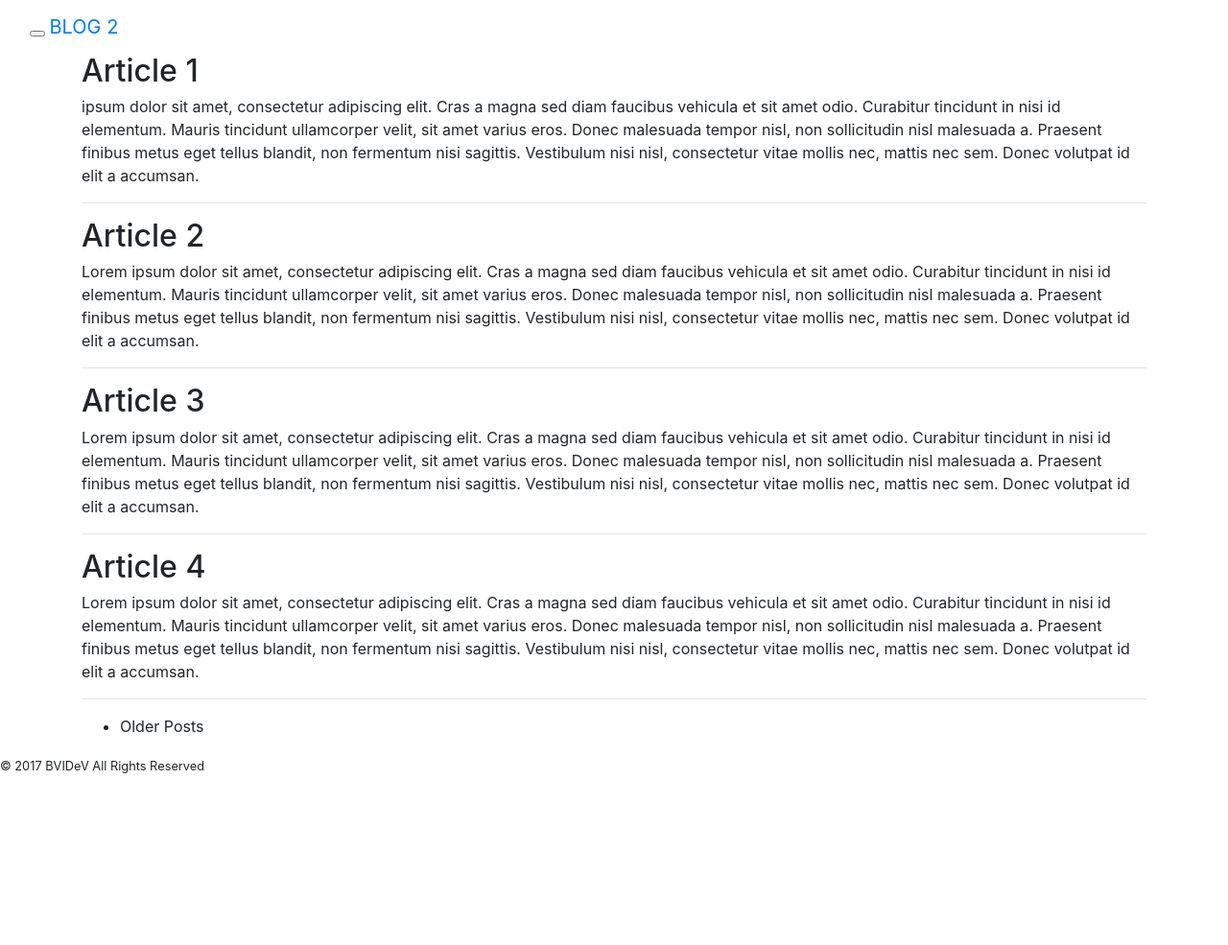
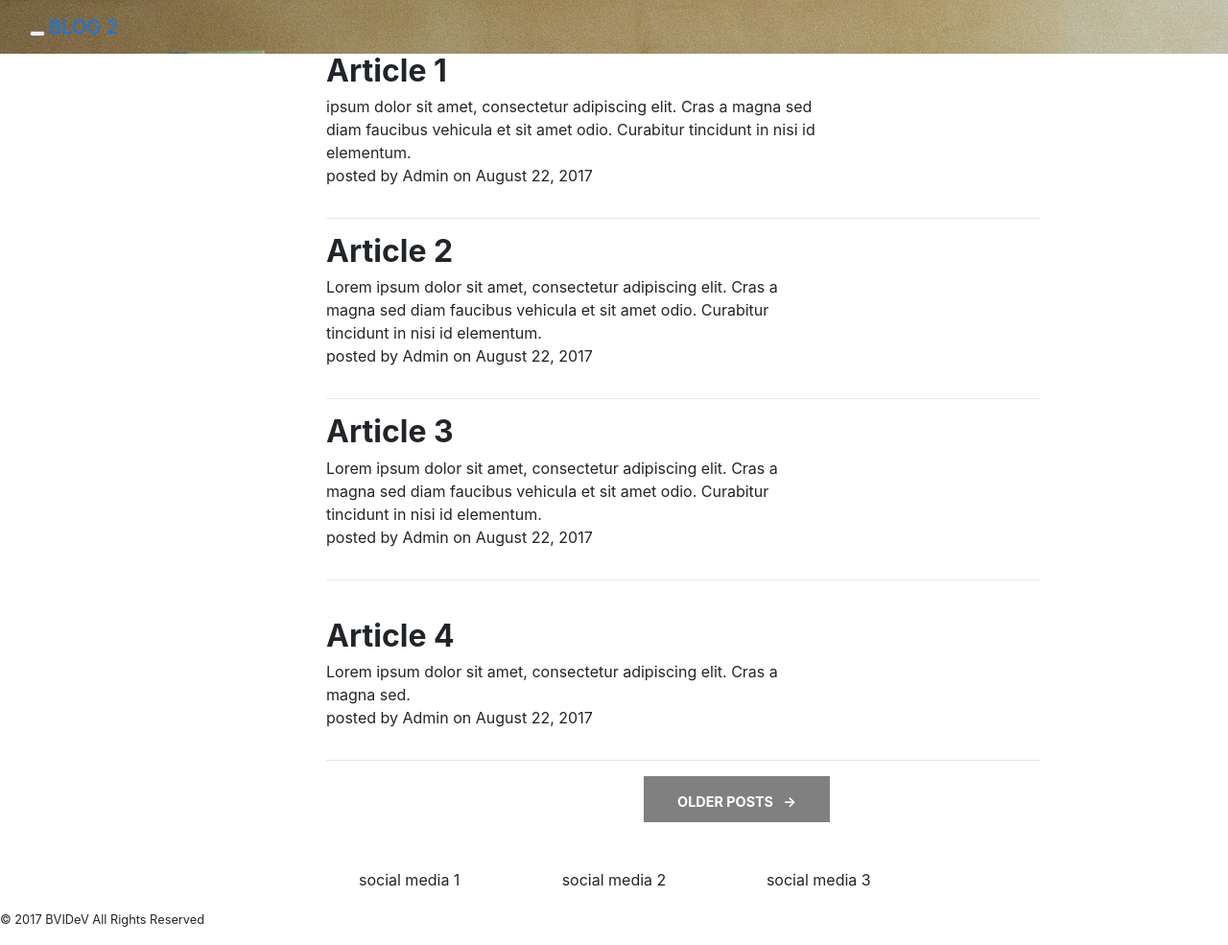
Before and after one commit to bviengineer/cca-three-blog-examples, a plain HTML site: page blog2.html in a window 1280 px wide. Shown: the whole page at 96% size. Before the commit the page ends 809 px from the top, so only its background shows below. Drawn offline with nearby package versions, Linux system fonts and the light colour scheme; files whose address does not match are found by name.

Commit message:
updated html and css files for blog2

```diff
--- a/blog2.html
+++ b/blog2.html
@@ -11,11 +11,11 @@
     <!-- Bootstrap 4 CDN Link -->
     <link rel="stylesheet" href="https://maxcdn.bootstrapcdn.com/bootstrap/4.0.0-beta/css/bootstrap.min.css" integrity="sha384-/Y6pD6FV/Vv2HJnA6t+vslU6fwYXjCFtcEpHbNJ0lyAFsXTsjBbfaDjzALeQsN6M" crossorigin="anonymous">
 
-    <link rel="styleshseet" href="css/blog2.css">
+    <link rel="stylesheet" href="/css/blog2.css">
 </head>
 <body>
     <header>
-        <nav class="navbar">
+        <nav class="navbar navbar-default">
             <div class="container-fluid">
                 <div class="navbar-header">
                     <button type="button" class="navbar-toggle collapsed"
@@ -26,7 +26,7 @@
                         <span class="icon-bar"></span>
                         <span class="icon-bar"></span>
                     </button>
-                    <a class="navbar-brand" href="#">BLOG 2</a>
+                    <a class="navbar-brand nav-items-padding" href="#">BLOG 2</a>
                 </div> <!--closing div for navbar-header-->
                 <div class="collapse navbar-collapse" id="main-nav">
                     <ul class="nav navbar-nav">
@@ -40,34 +40,57 @@
     </header>
     <section>
         <main class="container">
-            <article>
+            <div class="row">
+                <article class="col-md-12">
                     <h2>Article 1</h2>
-                <p> ipsum dolor sit amet, consectetur adipiscing elit. Cras a magna sed diam faucibus vehicula et sit amet odio. Curabitur tincidunt in nisi id elementum. Mauris tincidunt ullamcorper velit, sit amet varius eros. Donec malesuada tempor nisl, non sollicitudin nisl malesuada a. Praesent finibus metus eget tellus blandit, non fermentum nisi sagittis. Vestibulum nisi nisl, consectetur vitae mollis nec, mattis nec sem. Donec volutpat id elit a accumsan.</p>
+                    <p> ipsum dolor sit amet, consectetur adipiscing elit. Cras a magna sed diam faucibus vehicula et sit amet odio. Curabitur tincidunt in nisi id elementum. <br> posted by Admin on August 22, 2017</p>
                 </article>
+            </div>
            <hr>
-            <article>
+            <div class="row">
+                <article class="col-md-12">
                     <h2>Article 2</h2>
-                <p>Lorem ipsum dolor sit amet, consectetur adipiscing elit. Cras a magna sed diam faucibus vehicula et sit amet odio. Curabitur tincidunt in nisi id elementum. Mauris tincidunt ullamcorper velit, sit amet varius eros. Donec malesuada tempor nisl, non sollicitudin nisl malesuada a. Praesent finibus metus eget tellus blandit, non fermentum nisi sagittis. Vestibulum nisi nisl, consectetur vitae mollis nec, mattis nec sem. Donec volutpat id elit a accumsan.</p>
+                    <p>Lorem ipsum dolor sit amet, consectetur adipiscing elit. Cras a magna sed diam faucibus vehicula et sit amet odio. Curabitur tincidunt in nisi id elementum.<br>posted by Admin on August 22, 2017</p>
                 </article>
+            </div>
             <hr>
-            <article>
+            <div class="row">
+                <article class="col-md-12">
                     <h2>Article 3</h2>
-                <p>Lorem ipsum dolor sit amet, consectetur adipiscing elit. Cras a magna sed diam faucibus vehicula et sit amet odio. Curabitur tincidunt in nisi id elementum. Mauris tincidunt ullamcorper velit, sit amet varius eros. Donec malesuada tempor nisl, non sollicitudin nisl malesuada a. Praesent finibus metus eget tellus blandit, non fermentum nisi sagittis. Vestibulum nisi nisl, consectetur vitae mollis nec, mattis nec sem. Donec volutpat id elit a accumsan.</p>
+                    <p>Lorem ipsum dolor sit amet, consectetur adipiscing elit. Cras a magna sed diam faucibus vehicula et sit amet odio. Curabitur tincidunt in nisi id elementum.<br> posted by Admin on August 22, 2017</p>
                 </article>
+            </div>
             <hr>
-            <article>
+            <div class="row">
+                <article class="col-md-12"><br>
                     <h2>Article 4</h2>
-                <p>Lorem ipsum dolor sit amet, consectetur adipiscing elit. Cras a magna sed diam faucibus vehicula et sit amet odio. Curabitur tincidunt in nisi id elementum. Mauris tincidunt ullamcorper velit, sit amet varius eros. Donec malesuada tempor nisl, non sollicitudin nisl malesuada a. Praesent finibus metus eget tellus blandit, non fermentum nisi sagittis. Vestibulum nisi nisl, consectetur vitae mollis nec, mattis nec sem. Donec volutpat id elit a accumsan.</p>
+                    <p>Lorem ipsum dolor sit amet, consectetur adipiscing elit. Cras a magna sed.<br>  posted by Admin on August 22, 2017</p>
                 </article>
+            </div>
             <hr>
-            <section>
-                <ul>
-                    <li>Older Posts</li>
+            <div class="row">
+                <section class="col-md-12">
+                    <ul id="older-posts">
+                        <li>Older Posts &nbsp; &rarr;</li>
                     </ul>
                 </section>
+            </div>
         </main>
     </section>
-    <footer><small>&copy 2017 BVIDeV All Rights Reserved<small><footer>
+    <footer>
+        <section class="row" id="social-media-row">
+            <div class="col-md-4 social-media-icon">
+                <p>social media 1</p>
+            </div>
+            <div class="col-md-4 social-media-icon">
+                <p>social media 2</p>
+            </div>
+            <div class="col-md-4 social-media-icon">
+                <p>social media 3</p>
+            </div>
+        </section>
+        <p><small>&copy 2017 BVIDeV All Rights Reserved</small></p>
+    </footer>
 
         <!-- Bootstrap 4 JS CDN Link -->
     <script src="https://maxcdn.bootstrapcdn.com/bootstrap/4.0.0-beta/js/bootstrap.min.js" integrity="sha384-h0AbiXch4ZDo7tp9hKZ4TsHbi047NrKGLO3SEJAg45jXxnGIfYzk4Si90RDIqNm1" crossorigin="anonymous"></script>
--- a/css/blog2.css
+++ b/css/blog2.css
@@ -8,6 +8,57 @@ header {
 /********************************
     BODY
 *********************************/
-body {
+.row {
     width: 50%;
+    margin-left: 15rem;
 }
+
+h2 {
+    font-weight: bold;
+    text-transform: capatilize;
+}
+
+h2:hover {
+    color: #007bff;
+}
+
+main {
+    margin-left: 5rem;
+}
+
+hr {
+    margin-left: 23%;
+    margin-right: 10%;
+}
+
+#older-posts li {
+    text-align: center;
+    margin-left: 60%;
+    padding: 1rem;
+    background-color: grey;
+    color: white;
+    text-transform: uppercase;
+    font-size: 0.9rem;
+    font-weight: bold;
+    height: 3rem;
+}
+
+#older-posts:active {
+    color: darkslategray;
+}
+
+
+/********************************
+    FOOTER
+*********************************/
+#social-media-row {
+    margin-left: 25%;
+}
+
+.social-media-icon {
+    padding-top: 2rem;
+}
+
+#social-media-row p {
+    text-align: center  ;
+}
```
Lines whose indentation alone changed are shown as unchanged.
